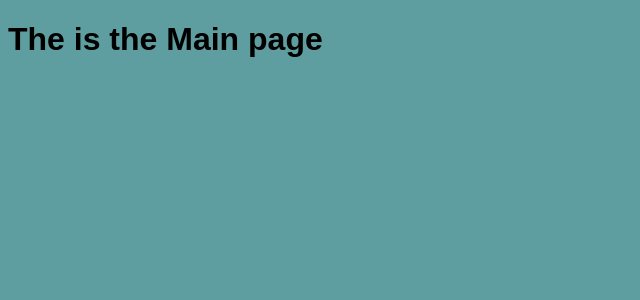
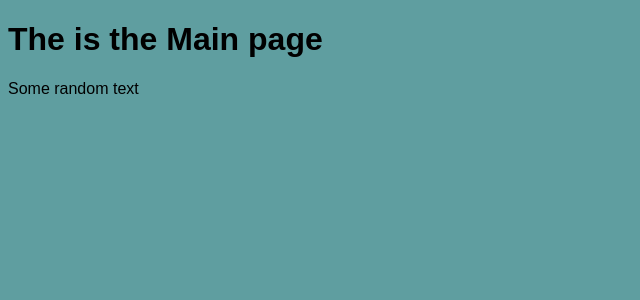
Before and after one commit to shopnobaz/flask-server, a Flask app: page / in a window 1280 px wide. Shown: the part 26-326 px from the top of the page, without its empty margins (0-640 px from the left). Run offline with Flask 2, Linux system fonts and the light colour scheme.

Commit message:
added text to index

```diff
--- a/main.py
+++ b/main.py
@@ -1,11 +1,11 @@
 from flask import Flask, render_template
 
-app = Flask(__name__,static_folder="static", static_url_path="")
+app = Flask(__name__, static_folder="static", static_url_path="")
 
 
 @app.get('/')
 def index():
-    return render_template('index.html')
+    return render_template('index.html', text='Some random text')
 
 
 @app.get('/about')
--- a/templates/index.html
+++ b/templates/index.html
@@ -16,6 +16,7 @@
         <a href="/about">About</a>
     </nav>
     <h1>The is the Main page</h1>
+    <p>{{text}}</p>
 </body>
 
 </html>
```
